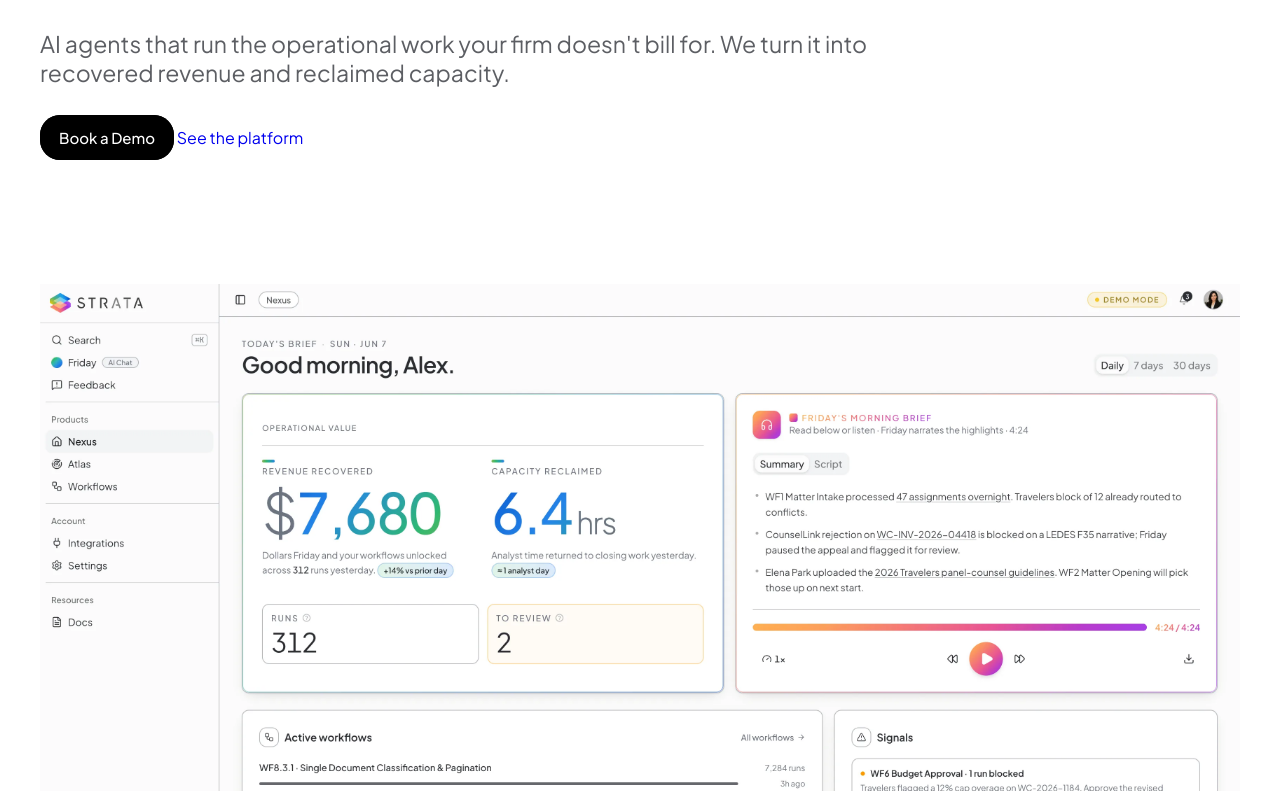
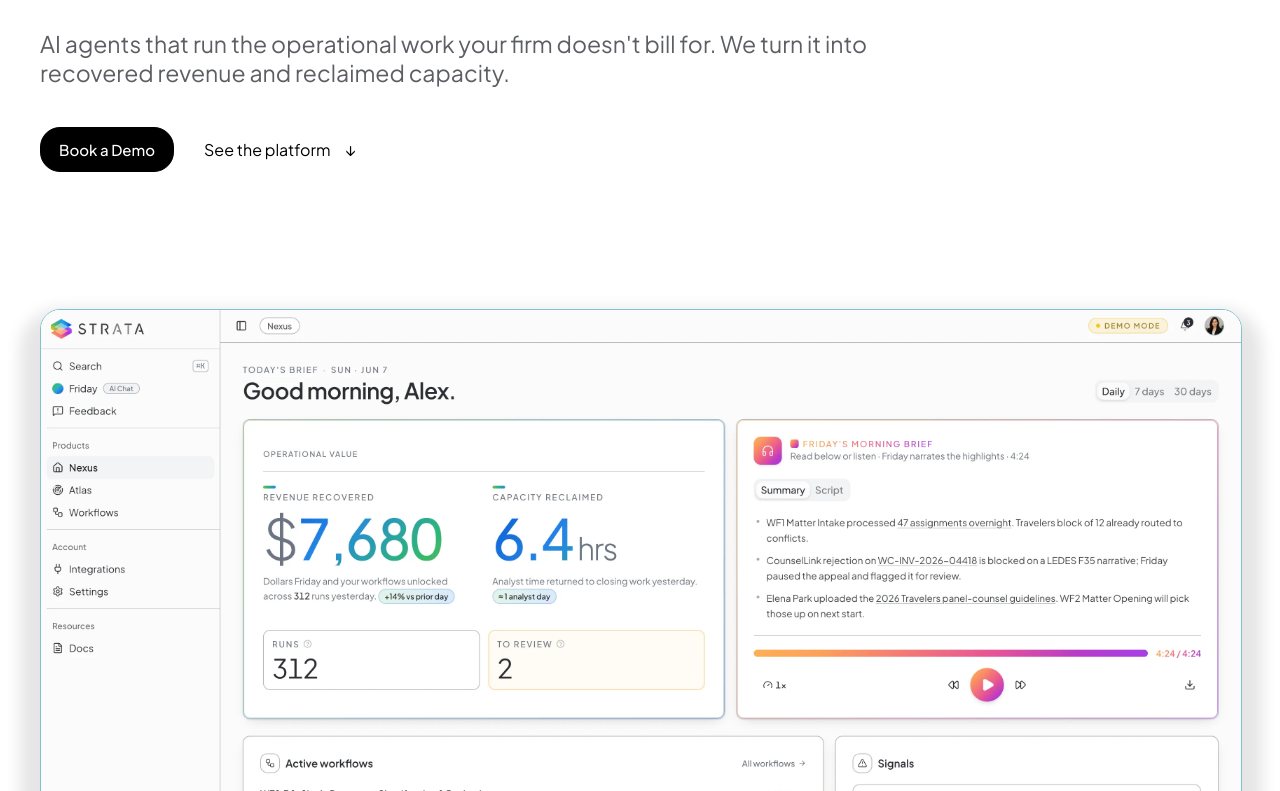
Before and after one commit to brz2702/DAM1M04-Exercici004, a plain HTML site: page index.html in a window 1280 px wide. Shown: the part 449-1240 px from the top of the page. Drawn offline with Linux system fonts and the light colour scheme.

Commit message:
hero "acabat"

```diff
--- a/estil.css
+++ b/estil.css
@@ -43,7 +43,7 @@
 }
 
 .nav-button_and_span {
-    font-family: "Plus Jakarta Sans", ui-sans-serif;
+    font-family: "Plus Jakarta Sans", sans-serif;
     display: flex;
     align-items: center;
     justify-content: center;
@@ -51,7 +51,6 @@
 }
 
 .nav-button_and_span > span {
-    display: flex;
     font-size: 11.5px;
     justify-content: center;
     padding: 5px 10px 5px 8px;
@@ -68,7 +67,12 @@
     font-weight: 500;
     padding: 12px 18px;
     border-radius: 20px;
-    align-items: center;
+    transition: transform .15s ease;
+}
+
+.demo:hover {
+    transform: translateY(-2px);
+    box-shadow: 0 10px 25px -5px rgba(0, 0, 0, 0.2);
 }
 
 .hero {
@@ -98,15 +102,40 @@
     margin: 0 0 40px;
 }
 
+.demo_platform {
+    display: flex;
+    align-items: center;
+    gap: 18px;
+}
+
+.stp {
+    color: black;
+    padding: 12px;
+    border-bottom: solid 1px transparent;
+    transition: .2s ease;
+}
+
+.stp:hover {
+    border-bottom: solid 1px black;
+    transition: .2s ease;
+}
+
+.stp > span {
+    margin-left: 12px;
+}
+
 .screenshot {
     display: grid;
     margin: 136px 0 0px;
 }
 
 .screenshot > img {
+    border: solid 1px #83C1CC;
+    border-radius: 20px;
     display: block;
     width: 100%;
     height: auto;
+    box-shadow: 0 20px 15px 20px rgba(0, 0, 0, 0.1);
 }
 
 footer {
--- a/index.html
+++ b/index.html
@@ -32,9 +32,9 @@
                     <img src="Imatges/strata-icon.svg" width="56">
                     <h1 class="hero-title">The work your firm<br>doesn't bill for, <span class="done">done</span>.</h1>
                     <p class="hero-text">AI agents that run the operational work your firm doesn't bill for. We turn it into<br>recovered revenue and reclaimed capacity.</p>
-                    <div>
+                    <div class="demo_platform">
                         <a class="demo">Book a Demo</a>
-                        <a href="#platform" class="stp">See the platform</a>
+                        <a href="#platform" class="stp">See the platform <span>&darr;</span></a>
                     </div>
                 </div>
                 <div class="screenshot">
```
